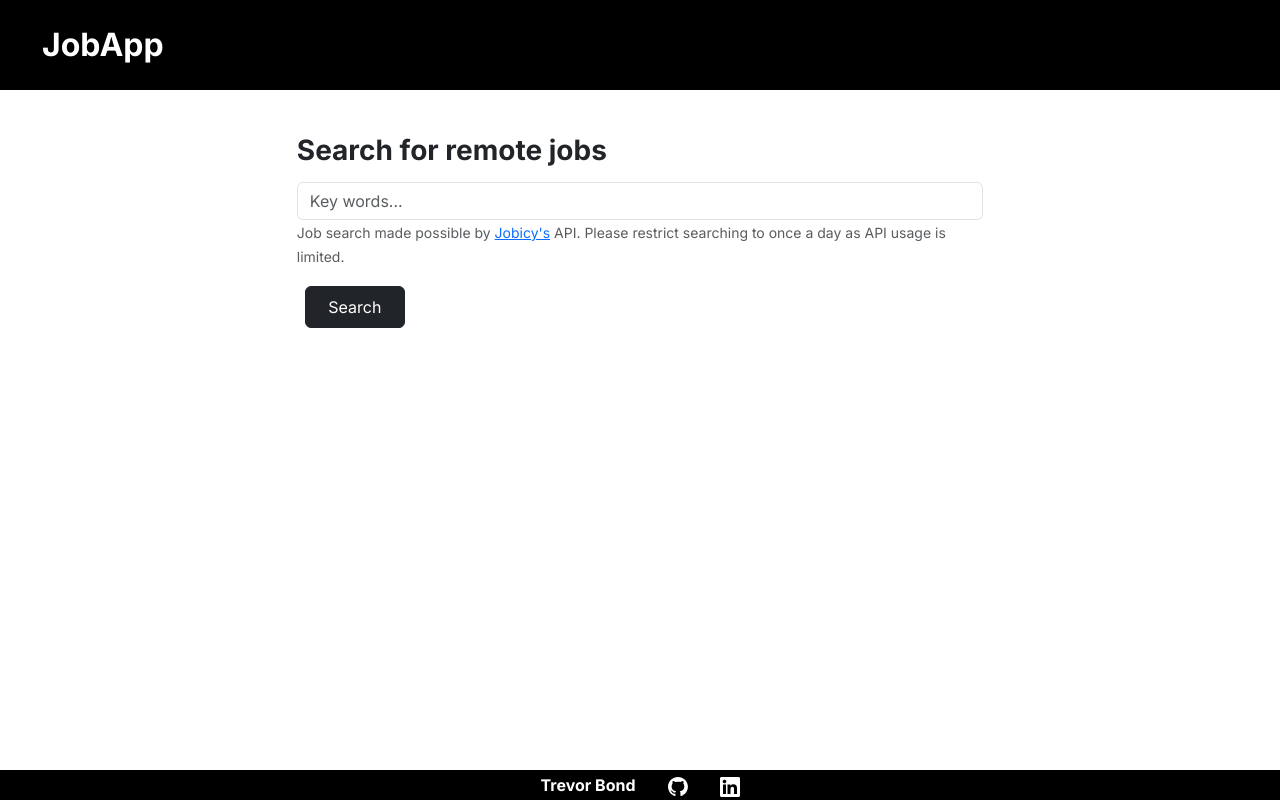
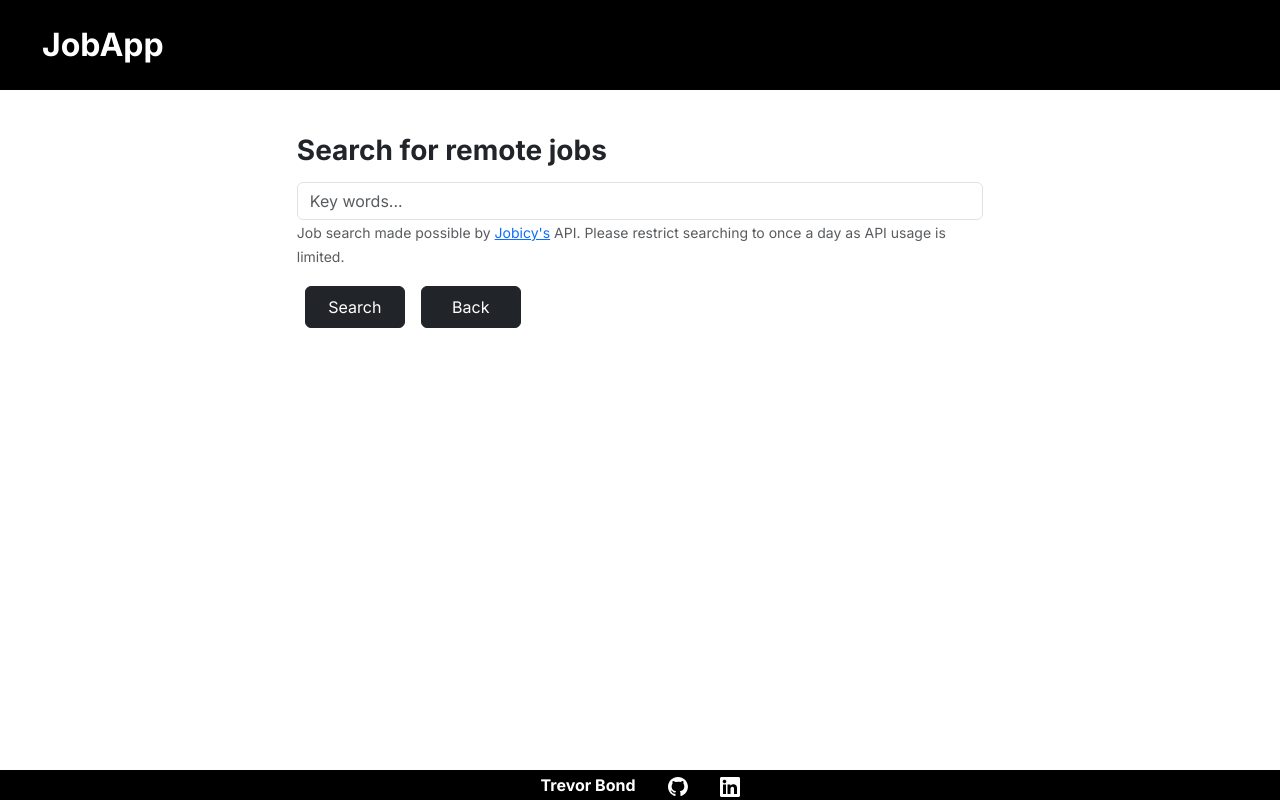
Before and after one commit to trevorkbond/JobApp, a React (Vite) app: page /search in a window 1280 px wide. Built offline with nearby package versions, Linux system fonts and the light colour scheme.

Commit message:
Add home button on search page

```diff
--- a/src/jobForm/jobForm.jsx
+++ b/src/jobForm/jobForm.jsx
@@ -134,6 +134,7 @@ export function JobForm({ editJob, searchJob, userName }) {
                     </form>
                 </div>
             </div>
+            <div style={{paddingBottom: '2em'}}></div>
         </div>
     );
 }
--- a/src/search/search.jsx
+++ b/src/search/search.jsx
@@ -2,6 +2,7 @@ import React from 'react';
 import { useEffect } from 'react';
 import { JobSearchRow } from './jobSearchRow';
 import { MessageDialog } from '../login/messageDialog';
+import { useNavigate } from 'react-router-dom';
 
 
 export function Search({ handleSearch, handleEdit }) {
@@ -10,6 +11,7 @@ export function Search({ handleSearch, handleEdit }) {
     const [searchJobs, setSearchJobs] = React.useState(JSON.parse(localStorage.getItem('searchJobs')) || null);
     const [showResults, setShowResults] = React.useState(false);
     const [displayError, setDisplayError] = React.useState(null);
+    const navigate = useNavigate();
 
     useEffect(() => {
         if (searchJobs !== null) {
@@ -38,22 +40,19 @@ export function Search({ handleSearch, handleEdit }) {
         }
     }
 
+    function goHome() {
+        navigate('/jobs');
+    }
+
     const jobRows = [];
     if (searchJobs) {
         for (const [i, job] of searchJobs.entries()) {
             job.status = 'Select Status';
             jobRows.push(
-                <JobSearchRow job={job} key={i} handleSearch={handleSearch} handleEdit={handleEdit}/>
+                <JobSearchRow job={job} key={i} handleSearch={handleSearch} handleEdit={handleEdit} />
             );
         }
     }
-
-    //     const finalRow = document.createElement('tr');
-    //     finalRow.innerHTML = (`
-    //     <td colspan="7" id="finalRow" className="fill-row-mobile"><div className="padding-button"><a href="./add.html"><button className="btn btn-primary btn-lg btn-dark">Add New Job</button></a></div></td>
-    // `);
-    //     const tableParent = document.getElementById('add-rows');
-    //     tableParent.appendChild(finalRow);
 
     return (
         <div className='app inner-component-padding'>
@@ -71,6 +70,8 @@ export function Search({ handleSearch, handleEdit }) {
                             <div className="buttons-container">
                                 <button type="button" className="btn btn-dark padding-button-override"
                                     onClick={doSearch}>Search</button>
+                                <button type="button" className="btn btn-dark padding-button-override"
+                                    onClick={goHome}>Back</button>
                             </div>
                         </div>
                     </form>
@@ -89,6 +90,7 @@ export function Search({ handleSearch, handleEdit }) {
                 <tbody className="table-group-divider" id="add-rows">{jobRows}</tbody>
             </table>)}
             <MessageDialog message={displayError} onHide={() => setDisplayError(null)} />
+            <div style={{ paddingBottom: '2em' }}></div>
         </div>
     )
 }
```
